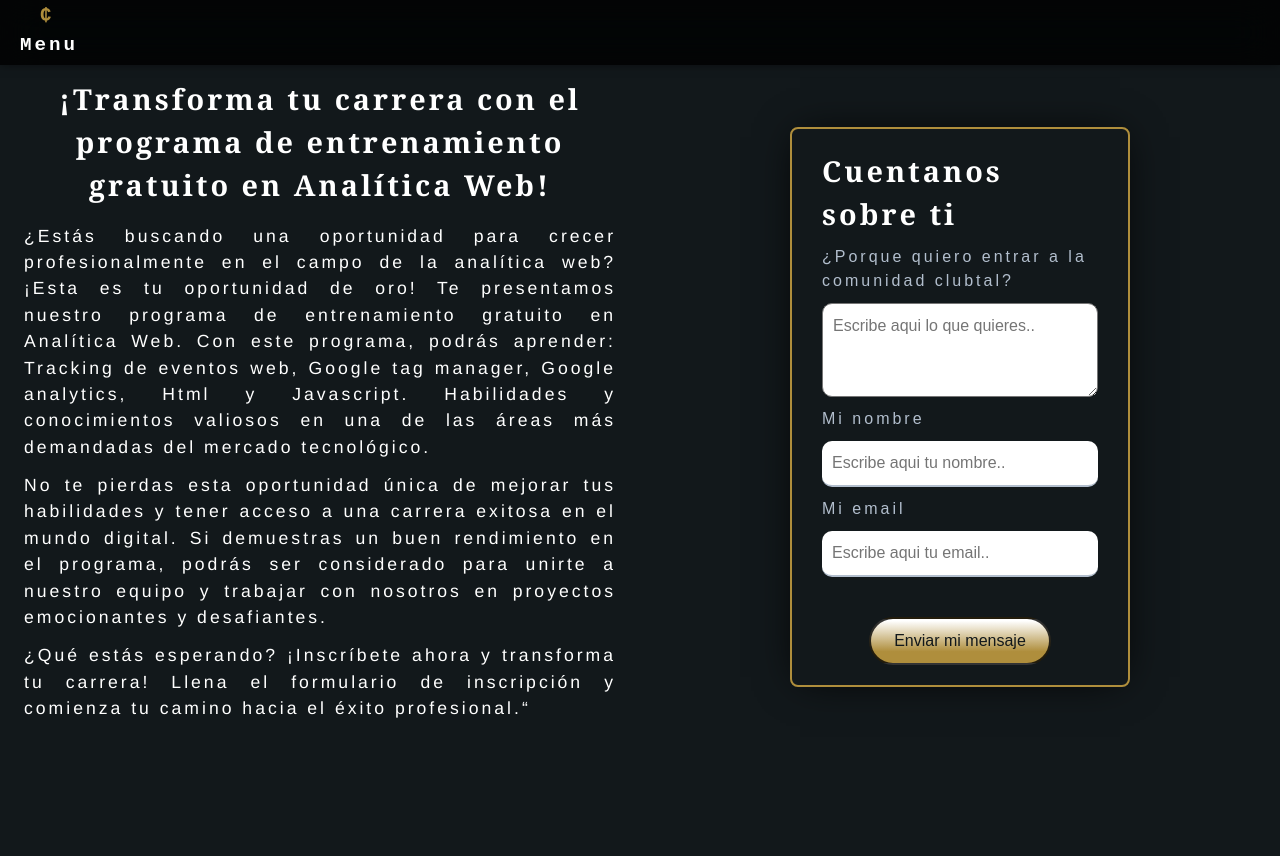
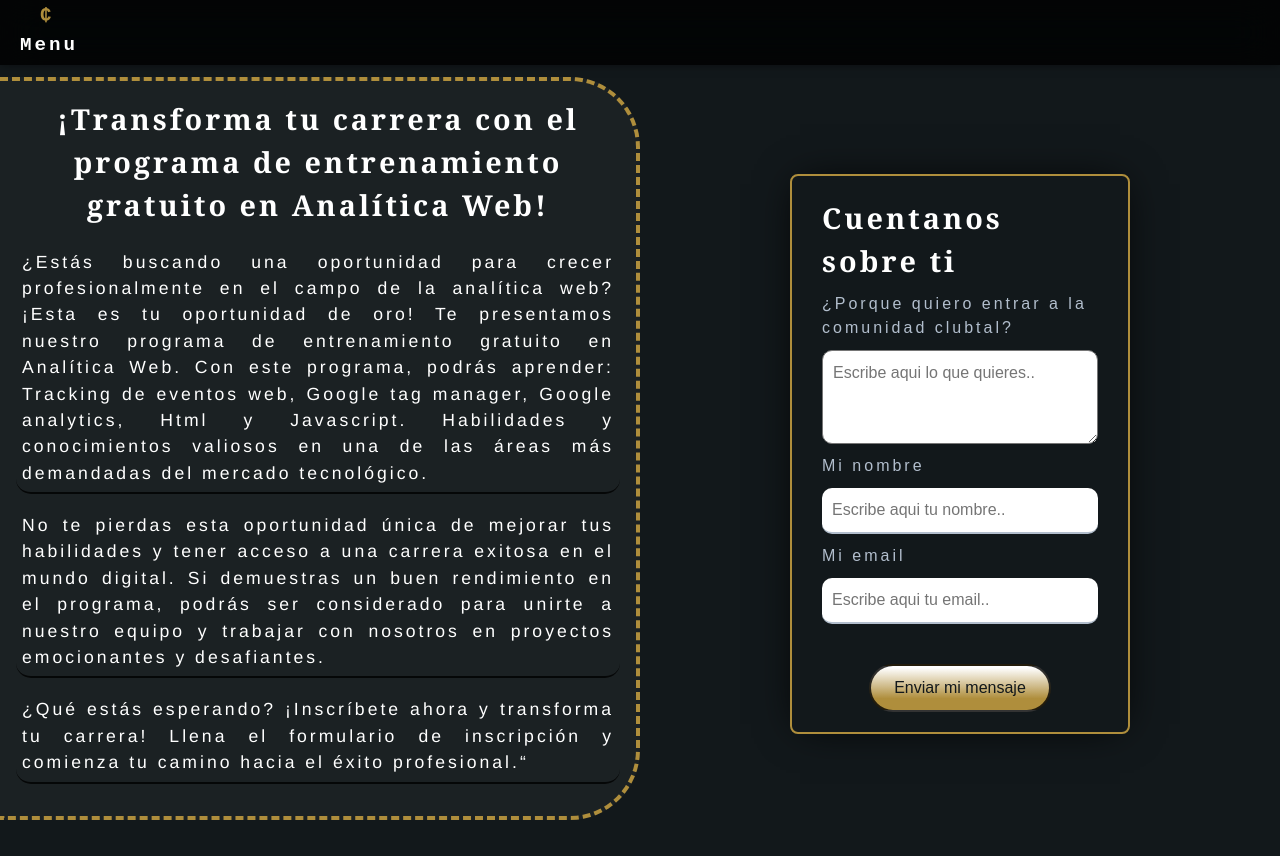
Before and after one commit to MEGAFRAN/clubtal, a Next.js app: page /semillero-analitica-web in a window 1280 px wide. Before the commit the page ends 800 px from the top, so only its background shows below. Built offline with nearby package versions, Linux system fonts and the light colour scheme.

Commit message:
Feature(WEB-39): Update the style to improve the aesthetics of the semillero-analitica page (#25)

```diff
--- a/app/styles/layouts/landingPage.module.scss
+++ b/app/styles/layouts/landingPage.module.scss
@@ -1,4 +1,5 @@
 @use "../abstracts/breakpoints";
+@use "../abstracts/colors";
 .container {
   nav {
     position: sticky;
@@ -9,7 +10,13 @@
   section {
     margin: 12px 0 24px 0;
     aside {
-      padding: 0 24px;
+      padding: 16px;
+      background-color: colors.$terciary-black;
+      border-bottom-right-radius: 70px;
+      border-top-right-radius: 70px;
+      border: dashed 4px colors.$primary-gold;
+      border-left: none;
+      margin-bottom: 12px;
       h1 {
         padding: 0;
         text-align: center;
@@ -22,6 +29,9 @@
         li {
           font-size: clamp(1rem, 4vw, 1.1rem);
           margin-top: 12px;
+          border-radius: 15px;
+          border-bottom: 2px solid colors.$secondary-black;
+          padding: 6px;
         }
       }
     }
@@ -35,7 +45,6 @@
       grid-template-columns: repeat(auto-fit, minmax(450px, 1fr));
     }
     aside {
-      max-width: 800px;
       margin: 0 auto;
     }
     form {
```
